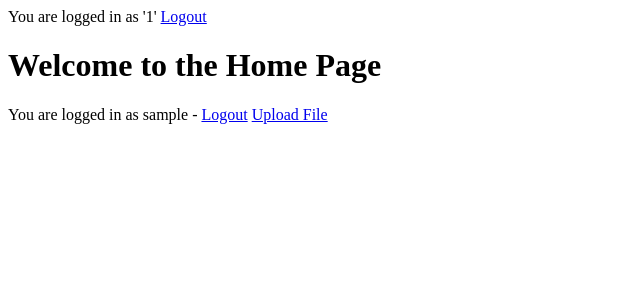
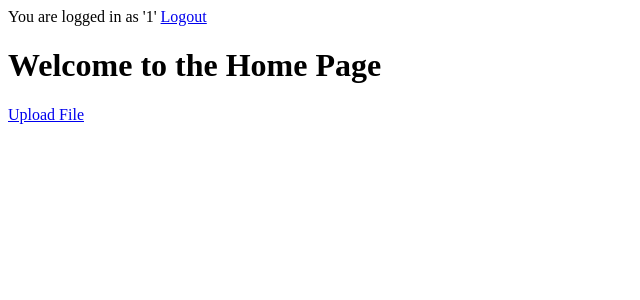
Before and after one commit to dlaffey1/CyberSecurity_File_Transfer, a Flask app: page / in a window 1280 px wide. Shown: the top 300 px of the page, without its empty margins (0-640 px from the left). Run offline with Flask 3, Linux system fonts and the light colour scheme; the visitor is signed in with stand-in values (Sample User, id 1).

Commit message:
Update home page to use current_user

```diff
--- a/dj/templates/index.html
+++ b/dj/templates/index.html
@@ -1,10 +1,8 @@
 {% extends "layout.html" %}
 {% block body %}
   <h1>Welcome to the Home Page</h1>
-  {% if 'currentUser' in session %}
+  {% if 'current_user' in session %}
     <p>
-      You are logged in as {{ session['currentUser'] }} -
-      <a href="{{ url_for("logout") }}">Logout</a>
       <a href="{{ url_for("upload_file") }}">Upload File</a>
     </p>
   {% else %}
```
